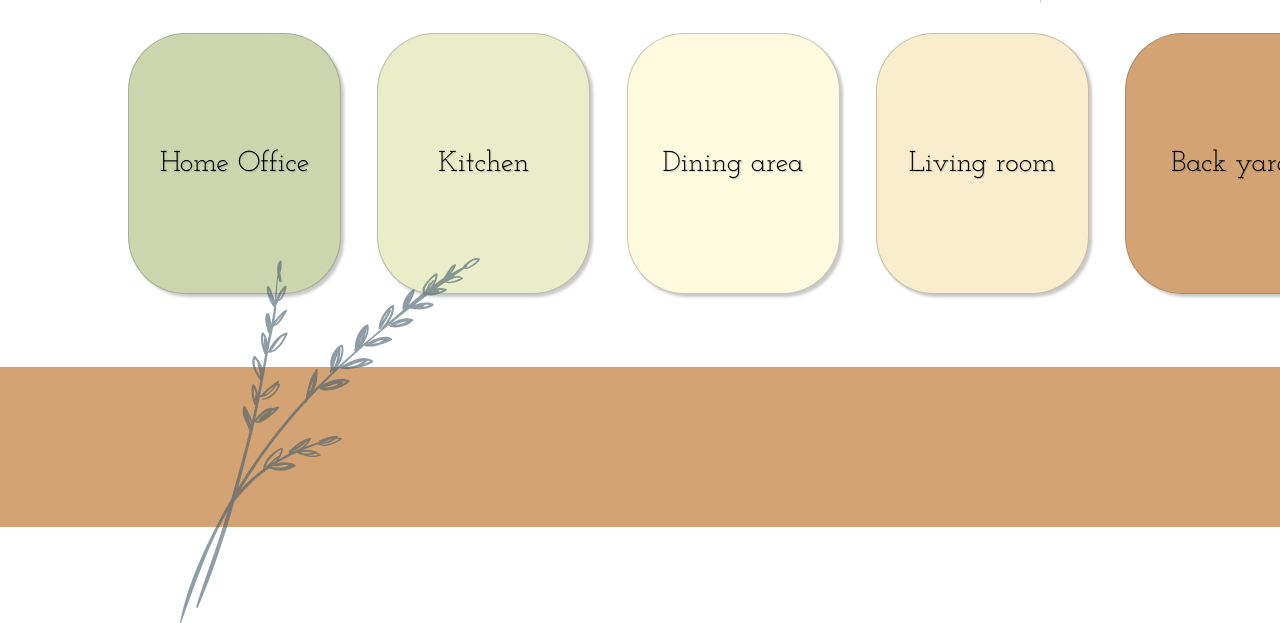
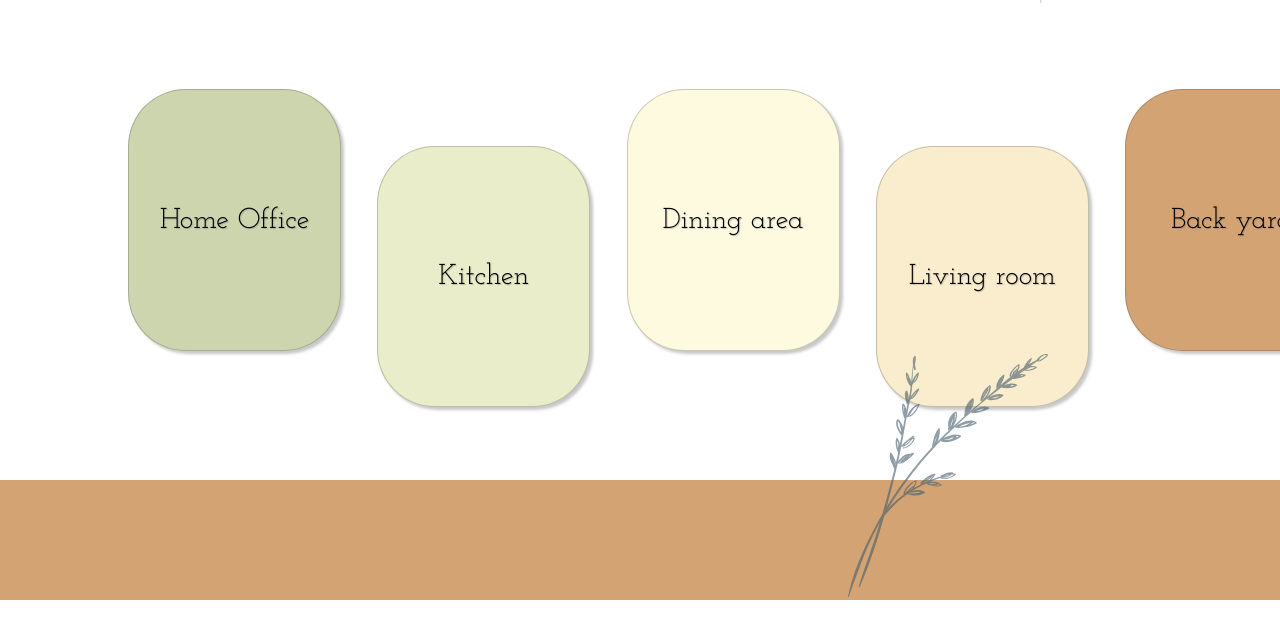
Before and after one commit to Hugelajto/Vision-Inspo, a website: page index.html in a window 1280 px wide. Shown: the part 200-823 px from the top of the page. After the commit the page ends 800 px from the top, so only its background shows below. Drawn offline with Linux system fonts and the light colour scheme; a web font is replaced by a local one.

Commit message:
Home page done

```diff
--- a/Styling/Templates/_Layout.scss
+++ b/Styling/Templates/_Layout.scss
@@ -57,14 +57,11 @@
     padding: 1em 3em;
     border: 0;
     border-radius: 9999px;
-
-    a {
-      text-decoration: none;
-      color: black;
-    }
+    text-decoration: none;
+    color: black;
 
     a:hover {
-      color: lightgray;
+      color: #780116;
       text-decoration: underline;
     }
   }
--- a/Styling/main.scss
+++ b/Styling/main.scss
@@ -52,7 +52,9 @@ body,
     width: 100%;
     margin: 10% 0;
 
-    p {
+    a {
+      text-decoration: none;
+      color: black;
       width: 30vh;
       padding: 1em;
       text-align: center;
@@ -60,14 +62,9 @@ body,
       border: 1px solid rgba(71, 71, 71, 0.288);
       text-shadow: 1px 1px 1px rgba(105, 105, 105, 0.329);
       box-shadow: 3px 3px 3px rgba(0, 0, 0, 0.219);
-
-      a {
-        text-decoration: none;
-        color: black;
-      }
     }
 
-    p:nth-child(even) {
+    a:nth-child(even) {
       align-self: flex-end;
       border-radius: 2em 0 0 2em;
       margin: 6% 0;
@@ -91,8 +88,18 @@ body,
   }
 }
 
-.footer-img {
-  display: none;
+.footer-container {
+  background-color: #d4a373;
+  position: relative;
+  height: 15vh;
+
+  .footer-img {
+    display: block;
+    position: absolute;
+    width: 130px;
+    right: 9em;
+    bottom: 0.2em;
+  }
 }
 
 @media screen and (min-width: 1024px) {
@@ -105,41 +112,35 @@ body,
 
   .main-container {
     .article-container {
+      height: 65vh;
       display: flex;
       flex-direction: row;
       margin: 0 10%;
       gap: 3%;
 
-      p {
+      a {
         padding: 4em 0;
         align-self: center;
         max-height: 10em;
         border-radius: 2em;
       }
 
-      p:nth-child(even) {
+      a:nth-child(even) {
         border-radius: 2em 2em 2em 2em;
       }
 
       a:hover {
         text-decoration: underline;
-        transform: scale(3);
-        color: lightgray;
+        transform: scale(1.2);
+        color: #780116;
       }
     }
   }
 
   .footer-container {
-    background-color: #d4a373;
-    position: relative;
-    height: 20vh;
-
     .footer-img {
-      display: block;
-      right: 50em;
-      bottom: -6em;
-      position: absolute;
-      width: 300px;
+      width: 200px;
+      left: 53em;
     }
   }
 }
--- a/index.html
+++ b/index.html
@@ -20,11 +20,11 @@
     </header>
     <main class="main-container">
       <article class="article-container">
-        <p class="Home-Office"><a class="link" href="Home-Office.html">Home Office</a></p>
-        <p class="Kitchen"><a class="link" href="Kitchen.html">Kitchen</a></p>
-        <p class="Dining-area"><a class="link" href="Dining-area.html">Dining area</a></p>
-        <p class="Living-room"><a class="link" href="Living-Room.html">Living room</a></p>
-        <p class="Back-yard"><a class="link" href="Back-yard.html">Back yard</a></p>
+        <a class="Home-Office" href="Home-Office.html">Home Office</a>
+        <a class="Kitchen" href="Kitchen.html">Kitchen</a>
+        <a class="Dining-area" href="Dining-area.html">Dining area</a>
+        <a class="Living-room" href="Living-Room.html">Living room</a>
+        <a class="Back-yard" href="Back-yard.html">Back yard</a>
       </article>
     </main>
     <footer class="footer-container">
```
Also changed, not shown: Home-Office.html (+1 -1 lines), Styling/main.css, 1 other file.
